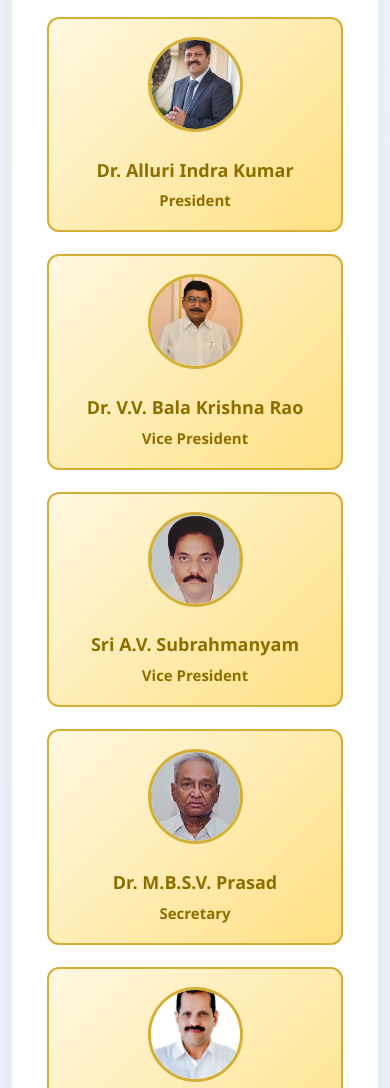
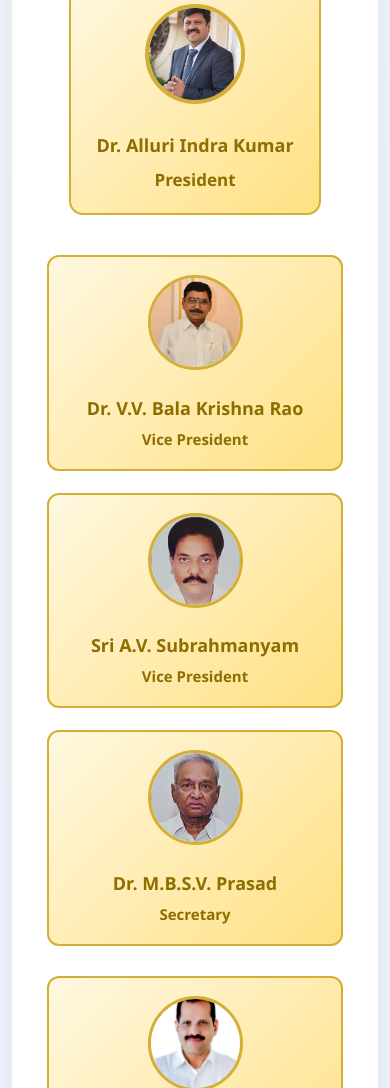
Before and after one commit to TarunB8/sircrr, a plain HTML site: page managingcommitee.html in a window 390 px wide. Shown: the part 371-1459 px from the top of the page. Drawn offline with Linux system fonts and the light colour scheme.

Commit message:
managing commitee - updated

```diff
--- a/managingcommitee.html
+++ b/managingcommitee.html
@@ -54,6 +54,57 @@ h2 {
     font-size: 21px;
     border-left: 6px solid #1a237e;
     padding-left: 10px;
+}
+
+/* President Section - Top Center Big Photo */
+.president-section {
+    text-align: center;
+    margin-bottom: 40px;
+}
+
+.president-card {
+    display: inline-block;
+    background: linear-gradient(135deg, #fff8e1, #ffe082);
+    border: 2px solid #d4af37;
+    border-radius: 14px;
+    padding: 25px 35px;
+    text-align: center;
+    transition: 0.3s ease;
+}
+
+.president-card:hover {
+    transform: translateY(-6px);
+    box-shadow: 0 10px 25px rgba(0,0,0,0.12);
+}
+
+.president-card .member-photo img {
+    width: 140px;
+    height: 140px;
+    border-radius: 50%;
+    object-fit: cover;
+    border: 4px solid #d4af37;
+    margin-bottom: 12px;
+}
+
+.president-card .member-info h3 {
+    margin: 8px 0 6px;
+    font-size: 22px;
+    color: #8d6e00;
+}
+
+.president-card .role {
+    font-size: 17px;
+    color: #8d6e00;
+    font-weight: 700;
+}
+
+/* Office Bearers Grid - 3 per row */
+.office-bearers-grid {
+    display: grid;
+    grid-template-columns: repeat(3, 1fr);
+    gap: 22px;
+    margin-top: 20px;
+    margin-bottom: 30px;
 }
 
 /* Grid */
@@ -122,6 +173,32 @@ h2 {
     h1 {
         font-size: 22px;
     }
+    .office-bearers-grid {
+        grid-template-columns: repeat(2, 1fr);
+    }
+    .president-card .member-photo img {
+        width: 120px;
+        height: 120px;
+    }
+    .president-card .member-info h3 {
+        font-size: 20px;
+    }
+}
+
+@media (max-width: 480px) {
+    .office-bearers-grid {
+        grid-template-columns: 1fr;
+    }
+    .president-card {
+        padding: 20px 25px;
+    }
+    .president-card .member-photo img {
+        width: 100px;
+        height: 100px;
+    }
+    .president-card .member-info h3 {
+        font-size: 18px;
+    }
 }
 </style>
 </head>
@@ -132,13 +209,12 @@ h2 {
 
 <main>
 <div class="container">
-    <h1>MANAGINING COMMITTEE</h1>
+    <h1>MANAGING COMMITTEE</h1>
     <div class="subtitle">Sir C.R. Reddy Educational Institutions</div>
 
-    <div class="management-grid">
-
-        <!-- 1 -->
-        <div class="member-card office-bearer">
+    <!-- PRESIDENT - TOP CENTER BIG PHOTO -->
+    <div class="president-section">
+        <div class="president-card">
             <div class="member-photo">
                 <img src="/members-images/president.jpg" alt="Dr. Alluri Indra Kumar">
             </div>
@@ -147,6 +223,10 @@ h2 {
                 <p class="role">President</p>
             </div>
         </div>
+    </div>
+
+    <!-- OFFICE BEARERS - ROW 1 (3 cards) -->
+    <div class="office-bearers-grid">
 
         <!-- 2 -->
         <div class="member-card office-bearer">
@@ -180,6 +260,11 @@ h2 {
                 <p class="role">Secretary</p>
             </div>
         </div>
+
+    </div>
+
+    <!-- OFFICE BEARERS - ROW 2 (3 cards) -->
+    <div class="office-bearers-grid">
 
         <!-- 5 -->
         <div class="member-card office-bearer">
@@ -216,6 +301,7 @@ h2 {
 
     </div>
 
+    <!-- MEMBERS GRID - SAME AS BEFORE -->
     <div class="management-grid">
 
         <div class="member-card"><div class="member-photo"><img src="/members-images/janaki-ramayya.png"></div><div class="member-info"><h3>Sri Chitturi Janakiramayya</h3></div><p class="role">Member</p></div>
```
